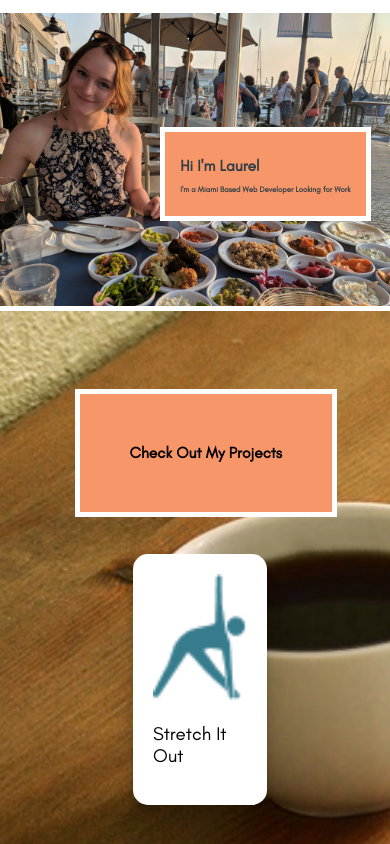
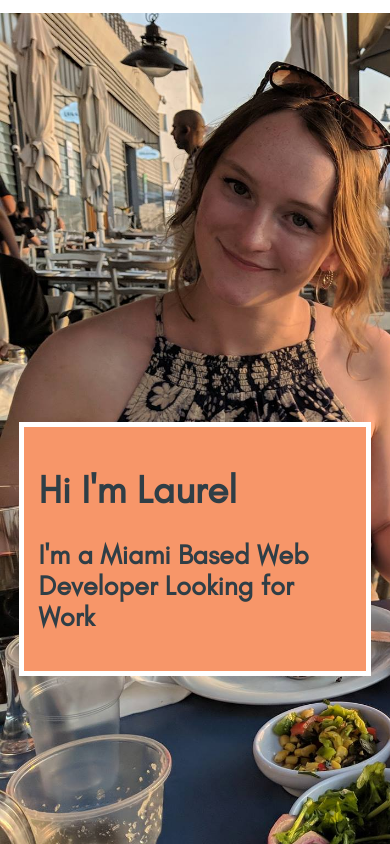
Before and after one commit to ljgalaty/portfolio, a React (Create React App) app: page / in a window 390 px wide. Shown: the top 844 px of the page. Built offline with nearby package versions, Linux system fonts and the light colour scheme.

Commit message:
more mobile-friendly

```diff
--- a/src/components/contactme/StyledContactMe.jsx
+++ b/src/components/contactme/StyledContactMe.jsx
@@ -10,6 +10,9 @@ export const Download = styled.a `
     justify-content: space-around;
     &:hover {
         color: white;
+    }
+    @media (max-width: 600px) {
+        font-size: 6vw;
     }
 `;
 
--- a/src/components/home/Home.jsx
+++ b/src/components/home/Home.jsx
@@ -1,11 +1,11 @@
 import React from 'react';
 import {Pic, Greeting, MainDiv, Hi, HiHi} from './StyledHome';
-import headShot from '../../images/HeadShot.jpg';
+
 
 export const Home = () => {
     return (
         <MainDiv>
-            <Pic src={headShot} />
+
 
             <Greeting>
                 <Hi>Hi I'm Laurel</Hi>
--- a/src/components/home/StyledHome.jsx
+++ b/src/components/home/StyledHome.jsx
@@ -1,4 +1,5 @@
 import styled, {keyframes} from 'styled-components';
+import headShot from '../../images/HeadShot.jpg';
 
 export const SlideIn = keyframes`
     0% {
@@ -42,8 +43,9 @@ export const Greeting = styled.div `
     font-size: 18px;
     @media (max-width: 600px) {
         right: 5%;
-        top: 15%;
+        top: 50%;
         padding: 15px;
+        width: 80%;
     }
     @media (min-width: 768px) {
       right: 5%;
@@ -52,16 +54,27 @@ export const Greeting = styled.div `
 `
 
 export const MainDiv = styled.div`
+    width: 100vw;
+    height: 100vh;
     display: flex;
     font-family: 'glacial_indifferenceregular';
     border: solid white;
     border-width: 5px;
+    background-image: url(${headShot});
+    background-size: cover;
+
 `
 
 export const Hi = styled.h1`
   font-size: 4vw;
+  @media (max-width: 600px) {
+        font-size: 10vw;
+    }
 `
 
 export const HiHi = styled.h2`
   font-size: 2vw;
+  @media (max-width: 600px) {
+        font-size: 7vw;
+    }
 `
--- a/src/components/projects/StyledProjects.jsx
+++ b/src/components/projects/StyledProjects.jsx
@@ -4,6 +4,7 @@ import Resume_Background from '../../images/resume-background.jpg';
 
 export const ProjectText = styled.h1 `
     font-family: 'glacial_indifferenceregular';
+    color: ${props => props.theme.charcoal};
     font-size: 4vw;
     max-width: 40vw;
     background-color: ${props => props.theme.atomicTangerine};
@@ -13,6 +14,8 @@ export const ProjectText = styled.h1 `
     margin-left: 3vw;
     @media (max-width: 600px) {
         margin-top: 20vw;
+        padding: 30px;
+        font-size: 7vw;
     }
 `
 
```
Also changed, not shown: 1 other file (tests, documents, lock files or other folders).
